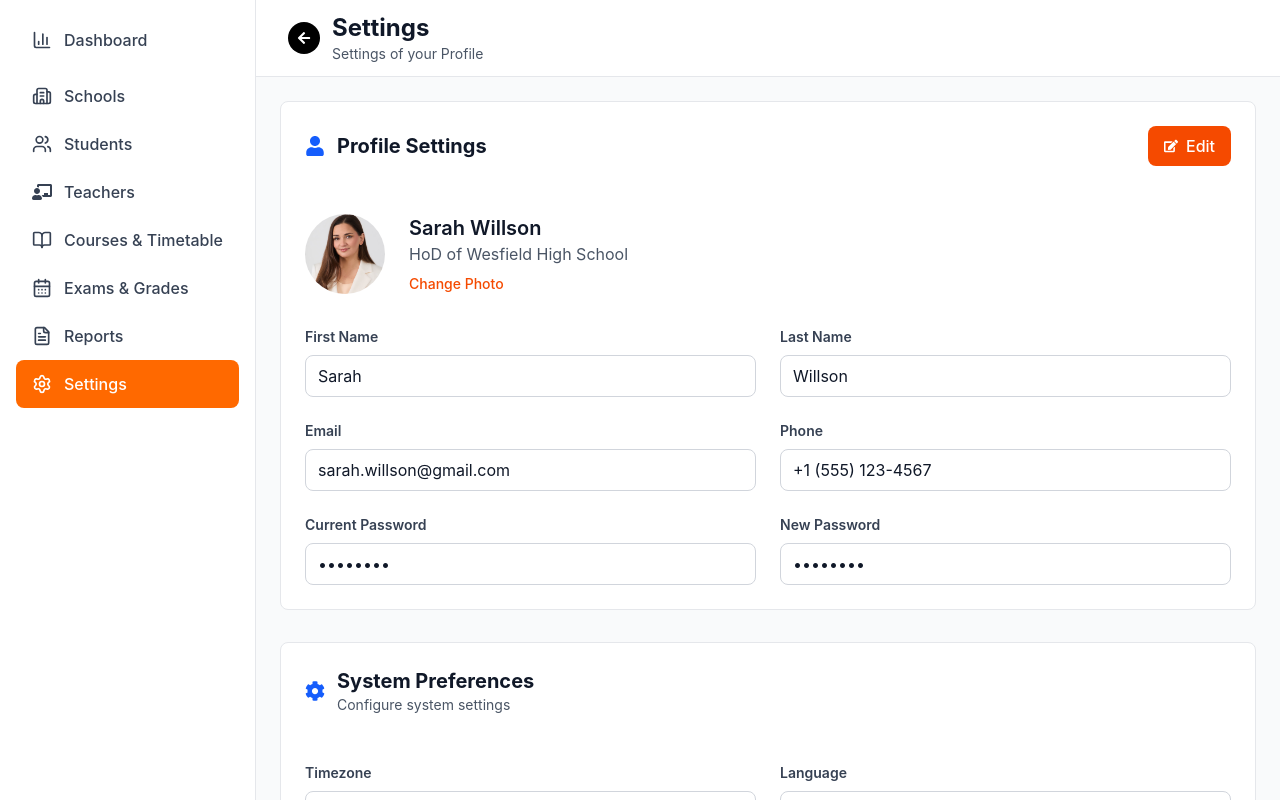
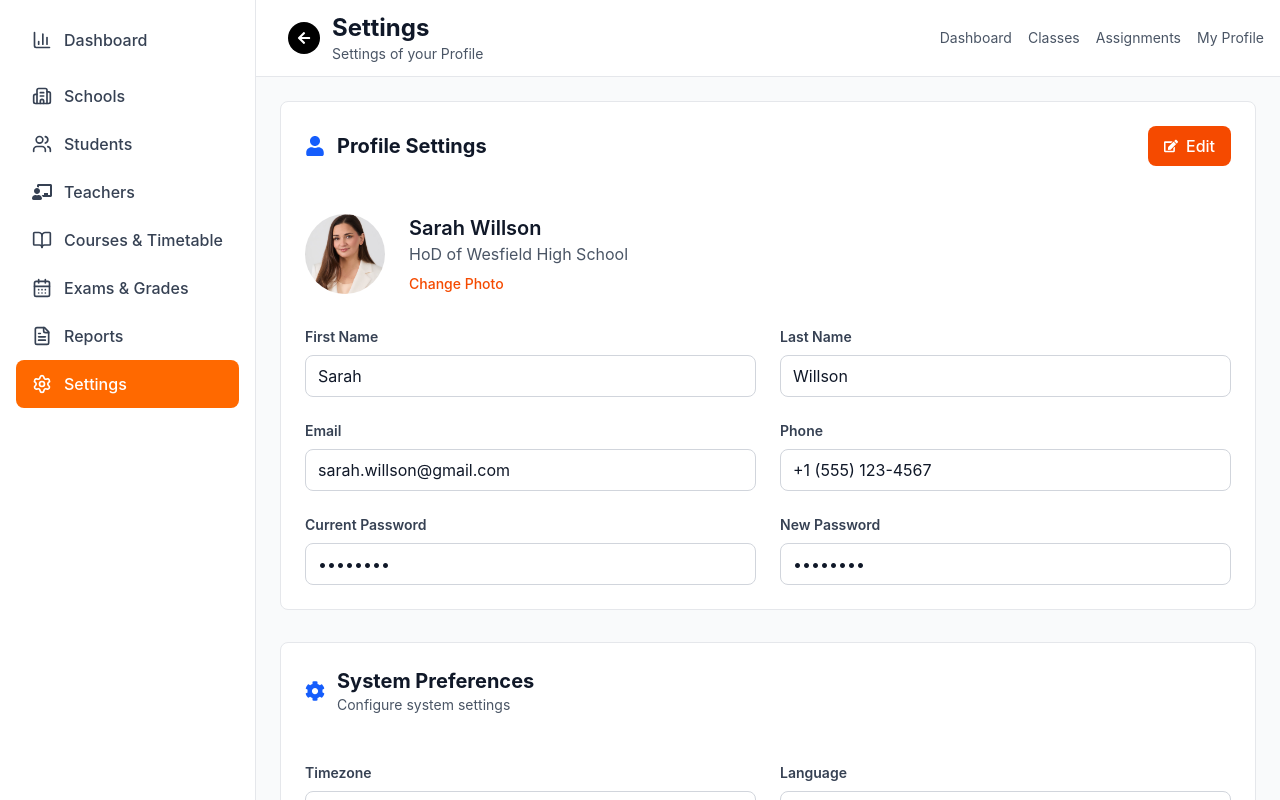
Before and after one commit to kezagiselle/Dropout_Frontend, a React (Vite) app in the folder dropOut/: page /organ-settings in a window 1280 px wide. Shown: the top 800 px of the page. Built offline with nearby package versions, Linux system fonts and the light colour scheme; no server answers.

Commit message:
small changes

```diff
--- a/dropOut/src/components/OrganisationPages/OrganSettings.tsx
+++ b/dropOut/src/components/OrganisationPages/OrganSettings.tsx
@@ -1,4 +1,5 @@
 import { useState } from 'react';
+import { useNavigate } from 'react-router-dom'; // Add this import
 import { FaUser, FaCog, FaEdit, FaChevronDown, FaArrowLeft, FaBars } from 'react-icons/fa';
 import { useTheme } from '../Hod';
 import pe3 from "../../img/pe3.png";
@@ -13,7 +14,7 @@ type RoutePath =
   | '/course-timetable'
   | '/exams-grades'
   | '/organ-report'
-  | '/organization-settings';
+  | '/organ-settings'; // Changed to match sidebar
 
 type TabName =
   | 'Dashboard'
@@ -27,6 +28,7 @@ type RoutePath =
 
 const OrganSettings = () => {
   const { theme, toggleTheme } = useTheme();
+  const navigate = useNavigate(); // Add this
   const [timezone, setTimezone] = useState('UTC-5');
   const [language, setLanguage] = useState('English');
   const [showProfile, setShowProfile] = useState(false);
@@ -37,11 +39,23 @@ const handleNavigation = (path: RoutePath, tabName: TabName) => {
     setActiveTab(tabName);
     console.log(`Navigating to: ${path}`);
     setSidebarOpen(false);
+    navigate(path); // Actually navigate to the route
+  };
+
+  // Add student-specific navigation handler
+  const handleStudentNavigation = (path: string, tabName: string) => {
+    console.log(`Navigating to student page: ${path}`);
+    // You might want to use navigate(path) here too if these are different routes
+    // navigate(path);
   };
 
   if (showProfile) {
     return <Profile onBack={() => setShowProfile(false)} />;
   }
+
+  const handleNavigationWrapper = (path: string, tabName: string) => {
+  handleNavigation(path as RoutePath, tabName as TabName);
+};
 
   return (
     <div className="min-h-screen bg-gray-50 flex">
@@ -50,8 +64,9 @@ const handleNavigation = (path: RoutePath, tabName: TabName) => {
        activeTab={activeTab}
        sidebarOpen={sidebarOpen}
        setSidebarOpen={setSidebarOpen}
-  handleNavigation={handleNavigation as (path: string, tabName: string) => void}
+     handleNavigation={handleNavigationWrapper}
      />
+
 
       {/* Main Content */}
       <div className="flex-1 flex flex-col min-w-0">
@@ -101,6 +116,34 @@ const handleNavigation = (path: RoutePath, tabName: TabName) => {
                   </p>
                 </div>
               </div>
+            </div>
+
+            {/* Added Navigation Buttons - placed on the right side */}
+            <div className="hidden md:flex items-center gap-4 text-sm text-gray-600">
+              <button
+                onClick={() => handleStudentNavigation('/student-dash', 'Dashboard')}
+                className="hover:text-orange-600 transition-colors"
+              >
+                Dashboard
+              </button>
+              <button
+                onClick={() => handleStudentNavigation('/student-class', 'My Classes')}
+                className="hover:text-orange-600 transition-colors"
+              >
+                Classes
+              </button>
+              <button
+                onClick={() => handleStudentNavigation('/my-assignments', 'My Assignments')}
+                className="hover:text-orange-600 transition-colors"
+              >
+                Assignments
+              </button>
+              <button
+                onClick={() => handleStudentNavigation('/student-settings', 'My Profile')}
+                className="hover:text-orange-600 transition-colors"
+              >
+                My Profile
+              </button>
             </div>
           </div>
         </div>
```
Lines whose indentation alone changed are shown as unchanged.
